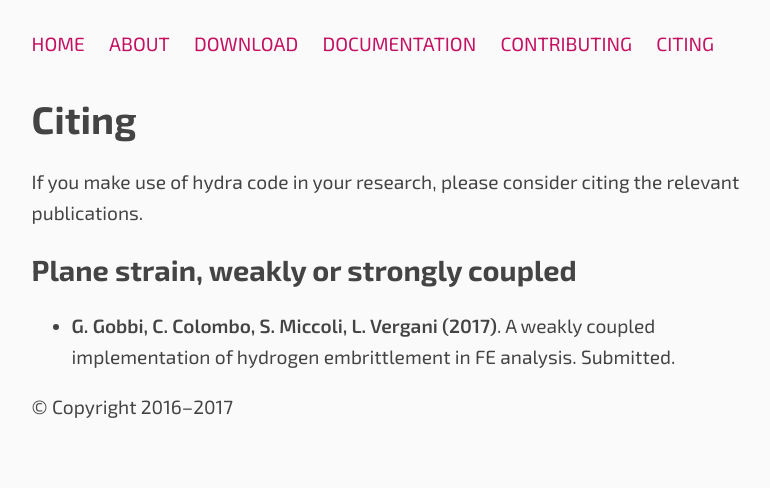
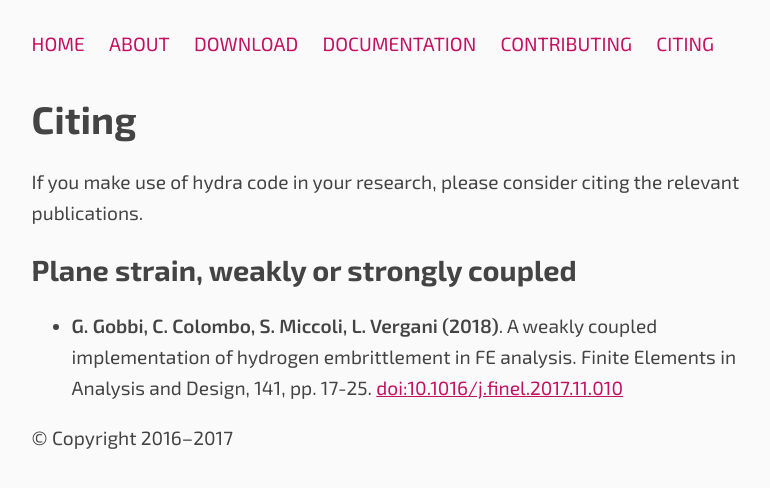
Before and after one commit to PoliHydra/polihydra.github.io, a Jekyll site: the page built from citing.md, in a window 1280 px wide. Shown: the top 488 px of the page, without its empty margins (122-892 px from the left). Built offline with Jekyll 4.4.1, drawn with Linux system fonts in a browser that asks for light colours.

Commit message:
adding ref to FINEL 2018 article

```diff
--- a/_config.yml
+++ b/_config.yml
@@ -6,7 +6,7 @@ baseurl: "" # the subpath of your site, e.g. /blog
 url: "http://www.polihydra.org" # the base hostname & protocol for your site
 
 # Build settings
-gems:
+plugins:
   - jekyll-sitemap
   - jekyll-seo-tag
 markdown: kramdown
--- a/citing.md
+++ b/citing.md
@@ -18,12 +18,11 @@ relevant publications.
 ## Plane strain, weakly or strongly coupled
 
 * <span class="authors">G. Gobbi, C. Colombo, S. Miccoli, L. Vergani</span>
-  <span class="year">(2017)</span>.
+  <span class="year">(2018)</span>.
   <span class="title">A weakly coupled implementation
      of hydrogen embrittlement in FE analysis</span>.
-  <span class="where">Submitted.</span>
-{::comment}
-  <span class="doi"></span>
-{:/comment}
+  <span class="where">Finite Elements in Analysis and Design,
+     141, pp. 17-25.</span>
+  <span class="doi"><a href="https://doi.org/10.1016/j.finel.2017.11.010">doi:10.1016/j.finel.2017.11.010</a></span>
 
 </article>
```
Also changed, not shown: Gemfile.lock.
